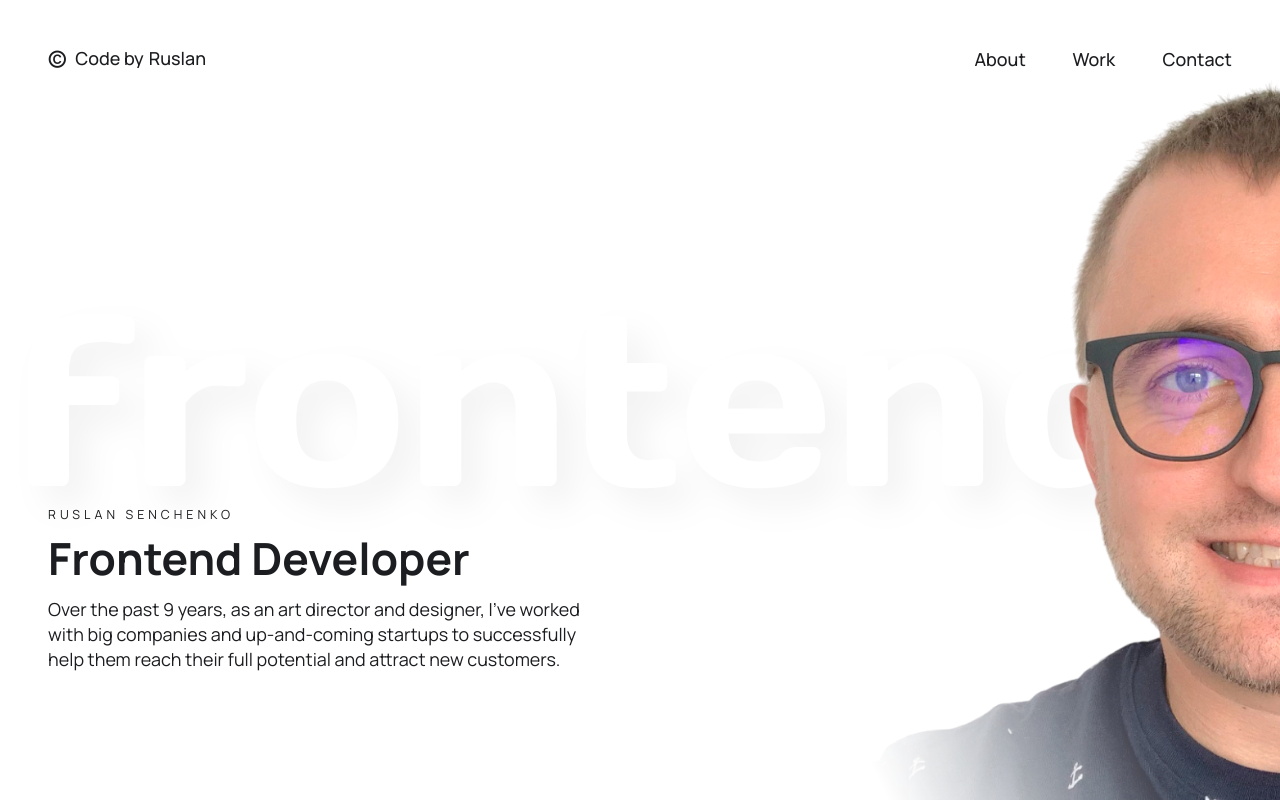
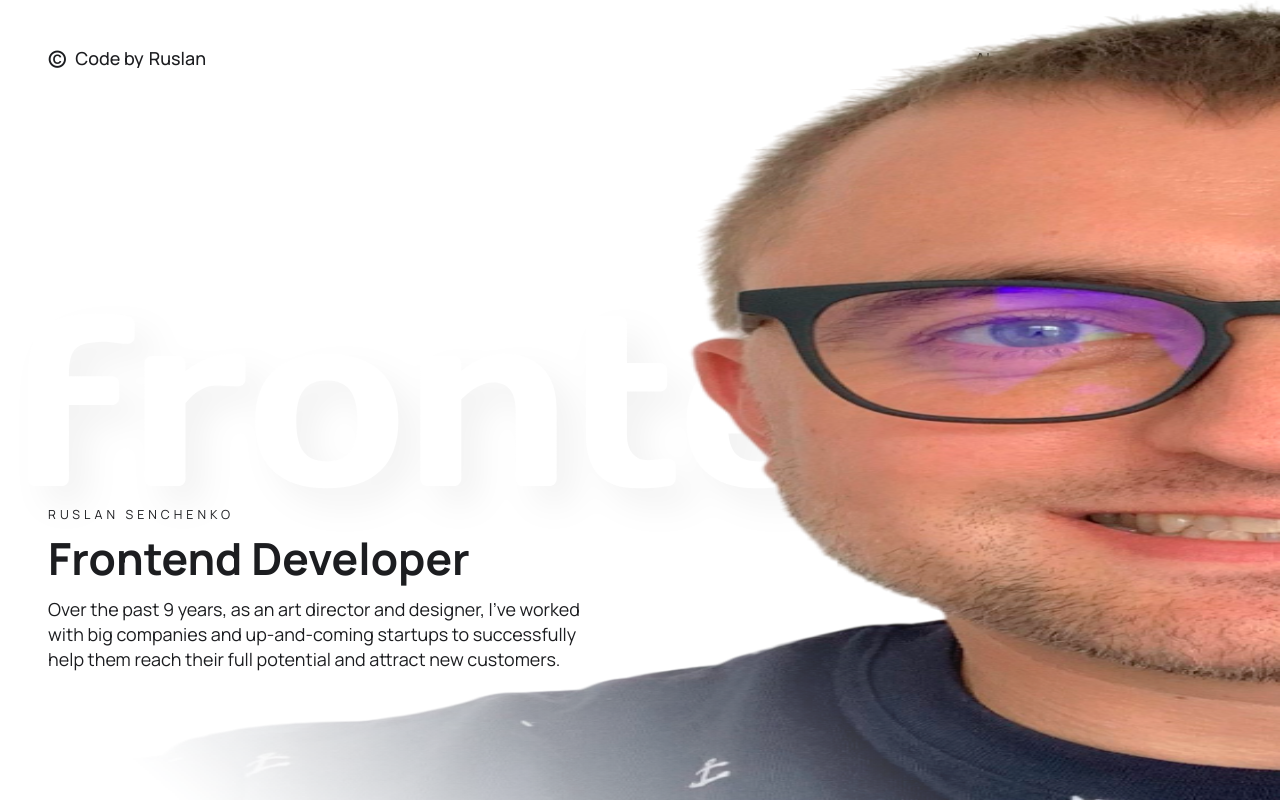
Before and after one commit to ssenick/ssenick-portfolio, a React (Vite) app: page / in a window 1280 px wide. Shown: the top 802 px of the page. Built offline with nearby package versions, Linux system fonts and the light colour scheme.

Commit message:
added animation scroll (not finished )

```diff
--- a/src/pages/HomePage/ui/HomeFirstScreen/HomeFirstScreen.module.scss
+++ b/src/pages/HomePage/ui/HomeFirstScreen/HomeFirstScreen.module.scss
@@ -9,6 +9,14 @@
   }
 
   .image {
+    position: absolute;
+    top: 0;
+    left: 0;
+    width: 100%;
+    height: 100%;
+    pointer-events: none;
+
+    .img {
       position: absolute;
       width: auto;
       height: 90%;
@@ -25,6 +33,7 @@
 
       @media (max-width: 772px) {
         height: 80%;
+      }
     }
   }
 
```
Lines whose indentation alone changed are shown as unchanged.
